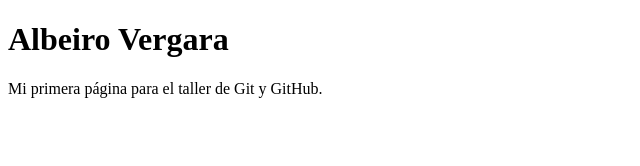
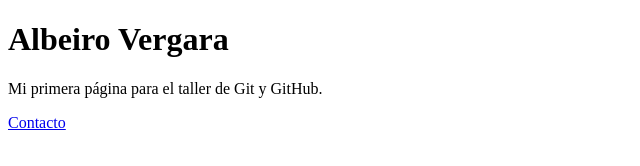
Before and after one commit to albeirovergara-arch/taller-git-albeiro, a plain HTML site: page index.html in a window 1280 px wide. Shown: the full height of the page, 0-640 px from the left. Drawn offline with Linux system fonts and the light colour scheme.

Commit message:
feat: enlaza página de contacto desde index

```diff
--- a/index.html
+++ b/index.html
@@ -7,5 +7,6 @@
 <body>
   <h1>Albeiro Vergara</h1>
   <p>Mi primera página para el taller de Git y GitHub.</p>
+  <a href="contacto.html">Contacto</a>
 </body>
 </html>
```
